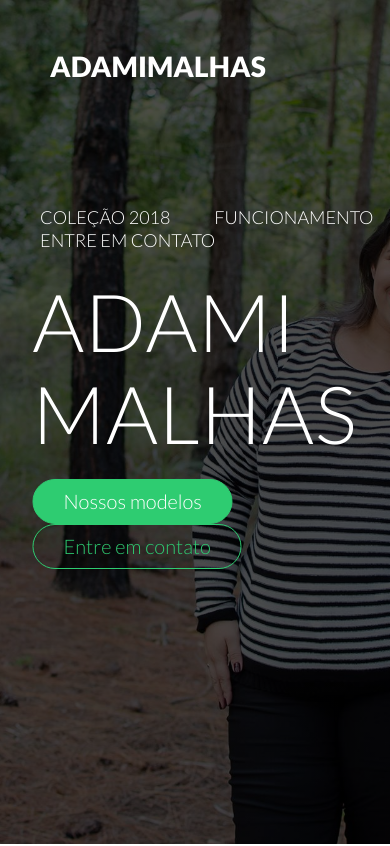
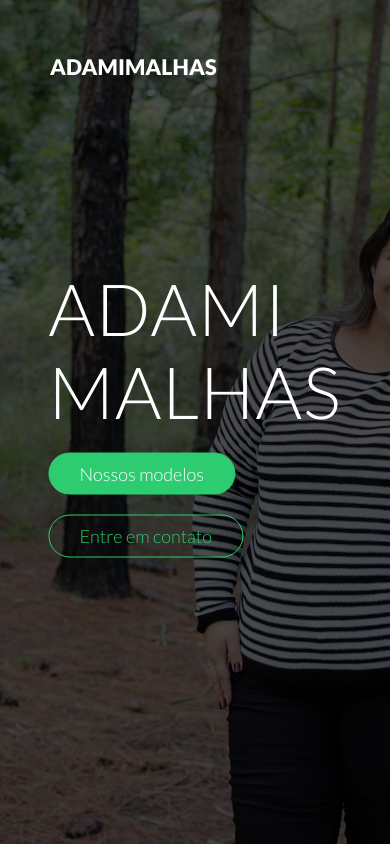
Before and after one commit to felipeadamoli/felipeadamoli.github.io, a plain HTML site: page index.html in a window 390 px wide. Shown: the top 846 px of the page. Drawn offline with Linux system fonts and the light colour scheme.

Commit message:
solving problems of header

```diff
--- a/resources/css/queries.css
+++ b/resources/css/queries.css
@@ -7,13 +7,24 @@
 
 /*small tablet to big tablet*/
 @media only screen and (max-width: 1023px) {
+	body { font-size: 18px; }
+	.logo {
+		font-size: 120%;
+	}
 
+	.main-nav li:first-child {
+		margin-left: 0;
+	}
+
+	.header-text .btn {
+		margin-bottom: 20px;
+	}
 }
 
 
 /* Small phones to small tablets */
 @media only screen and (max-width: 767px) {
-
+	.main-nav { display: none; }
 }
 
 
--- a/resources/css/style.css
+++ b/resources/css/style.css
@@ -7,13 +7,15 @@
 	box-sizing: border-box;
 }
 
-html {
+html,
+body {
 	background-color: #fff;
 	color: #555;
 	font-family: 'Lato', 'Arial', sans-serif;
 	font-weight: 300;
 	font-size: 20px;
 	text-rendering: optimizeLegibility;
+	overflow-x: hidden;
 }
 
 /*-------------------------------*/
@@ -148,7 +150,7 @@ header {
 	height: 100px;
 	width: auto;
 	float: left;
-	margin: 50px 0 0 50px;
+	margin: 55px 0 0 50px;
 	font-weight: 900;
 	letter-spacing: 0.1px;
 	font-size: 140%;
```
